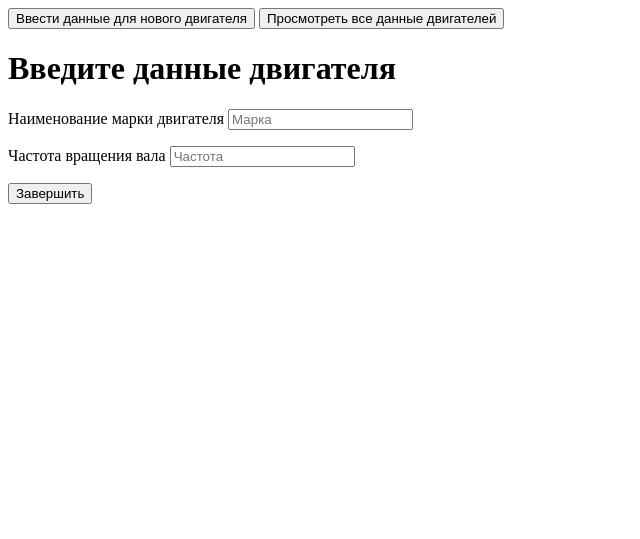
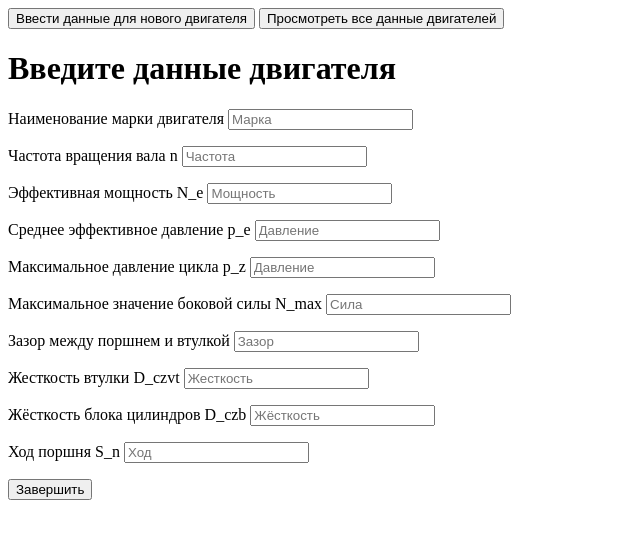
Before and after one commit to vvihorev/combustion-web-app, a Django app: page / in a window 1280 px wide. Shown: the top 539 px of the page, without its empty margins (0-640 px from the left). Run offline with Django 4.2, Linux system fonts and the light colour scheme.

Commit message:
Added full engine data input

```diff
--- a/first_criteria/data_processing/vibrations.py
+++ b/first_criteria/data_processing/vibrations.py
@@ -60,7 +60,7 @@ def plot_group(group, frequency, df):
     plt.show()
 
 
-def assign_engine_group(n):
+def assignGroup(n):
     """ Return the group that the engine with 'n' belongs to
         n - frequency of the engine """
     groups = {
@@ -69,6 +69,7 @@ def assign_engine_group(n):
         3:(750,1500),
         4:(1500,10000)
     }
+    n = int(n)
     for group in groups.keys():
         if n >= groups[group][0] and n < groups[group][1]:
             return group
--- a/first_criteria/templates/engine_form.html
+++ b/first_criteria/templates/engine_form.html
@@ -11,8 +11,40 @@
 			<input name="name" id="id_name" placeholder="Марка">
 		</p>
 		<p>
-			<label>Частота вращения вала</label>
-			<input name="nu" id="id_nu" placeholder="Частота">
+			<label>Частота вращения вала n</label>
+			<input name="N_e" id="id_N_e" placeholder="Частота">
+		</p>
+		<p>
+			<label>Эффективная мощность N_е</label>
+			<input name="nu" id="id_nu" placeholder="Мощность">
+		</p>
+		<p>
+			<label>Среднее эффективное давление p_e</label>
+			<input name="pe" id="id_pe" placeholder="Давление">
+		</p>
+		<p>
+			<label>Максимальное давление цикла p_z</label>
+			<input name="pz" id="id_pz" placeholder="Давление">
+		</p>
+		<p>
+			<label>Максимальное значение боковой силы N_max</label>
+			<input name="N_max" id="id_N_max" placeholder="Сила">
+		</p>
+		<p>
+			<label>Зазор между поршнем и втулкой</label>
+			<input name="delta" id="id_delta" placeholder="Зазор">
+		</p>
+		<p>
+			<label>Жесткость втулки D_czvt</label>
+			<input name="D_czvt" id="id_D_czvt" placeholder="Жесткость">
+		</p>
+		<p>
+			<label>Жёсткость блока цилиндров D_czb</label>
+			<input name="D_czb" id="id_D_czb" placeholder="Жёсткость">
+		</p>
+		<p>
+			<label>Ход поршня S_n</label>
+			<input name="S_n" id="id_S_n" placeholder="Ход">
 		</p>
 		<button>Завершить</button>
 		{% csrf_token %}
--- a/first_criteria/views.py
+++ b/first_criteria/views.py
@@ -1,6 +1,6 @@
 from django.shortcuts import render, redirect
 from first_criteria.models import Engine
-from first_criteria.data_processing.vibrations import refreshBaseEngines
+from first_criteria.data_processing.vibrations import refreshBaseEngines, assignGroup
 
 import pandas as pd
 
@@ -10,8 +10,19 @@ def engine_page(request):
 
 
 def add_engine(request):
-    # TODO: process the POST request
-    Engine.objects.create(name=request.POST['name'], nu=request.POST['nu'])
+    Engine.objects.create(
+        name=request.POST['name'],
+        N_e=request.POST['N_e'],
+        nu=request.POST['nu'],
+        pe=request.POST['pe'],
+        pz=request.POST['pz'],
+        N_max=request.POST['N_max'],
+        delta=request.POST['delta'],
+        D_czvt=request.POST['D_czvt'],
+        D_czb=request.POST['D_czb'],
+        group=assignGroup(request.POST['nu']),
+        S_n=request.POST['S_n'],
+    )
     return redirect('/engine_results')
 
 
```
Also changed, not shown: todo.md (+5 -4 lines).
